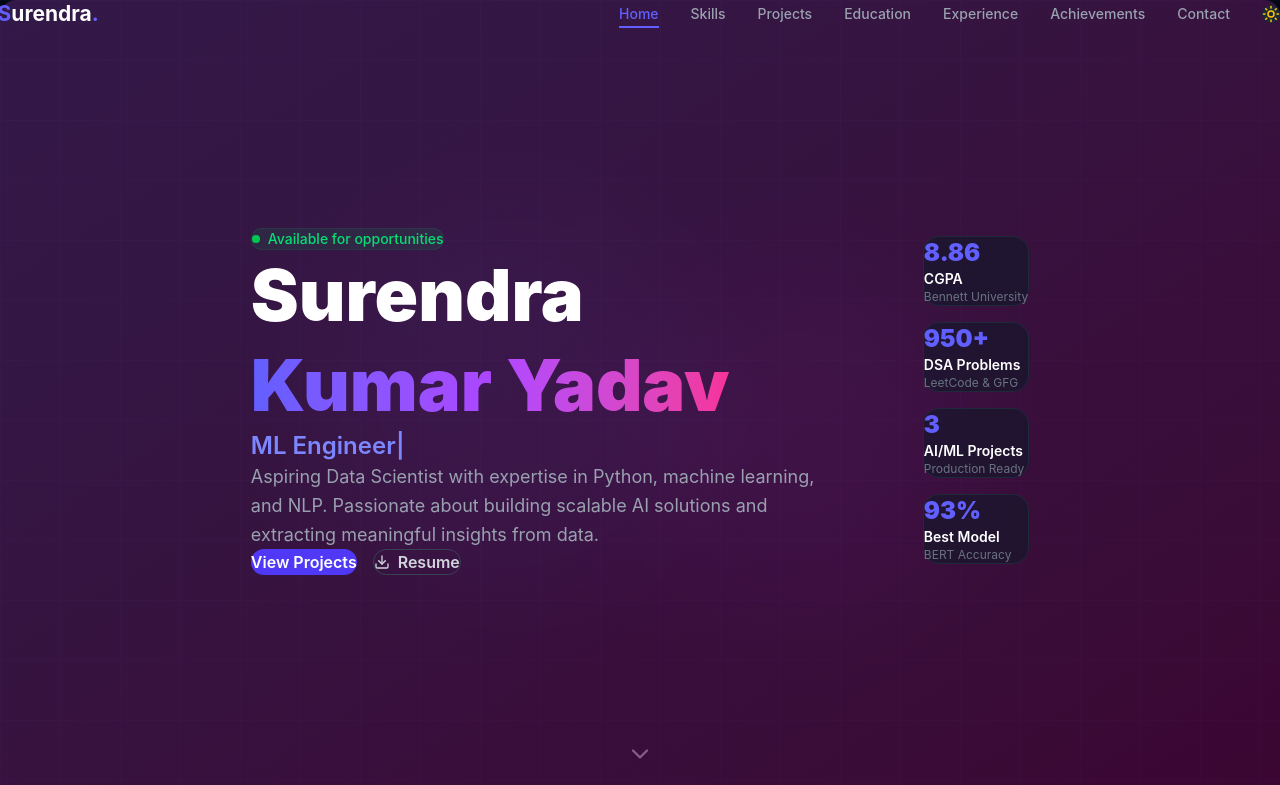
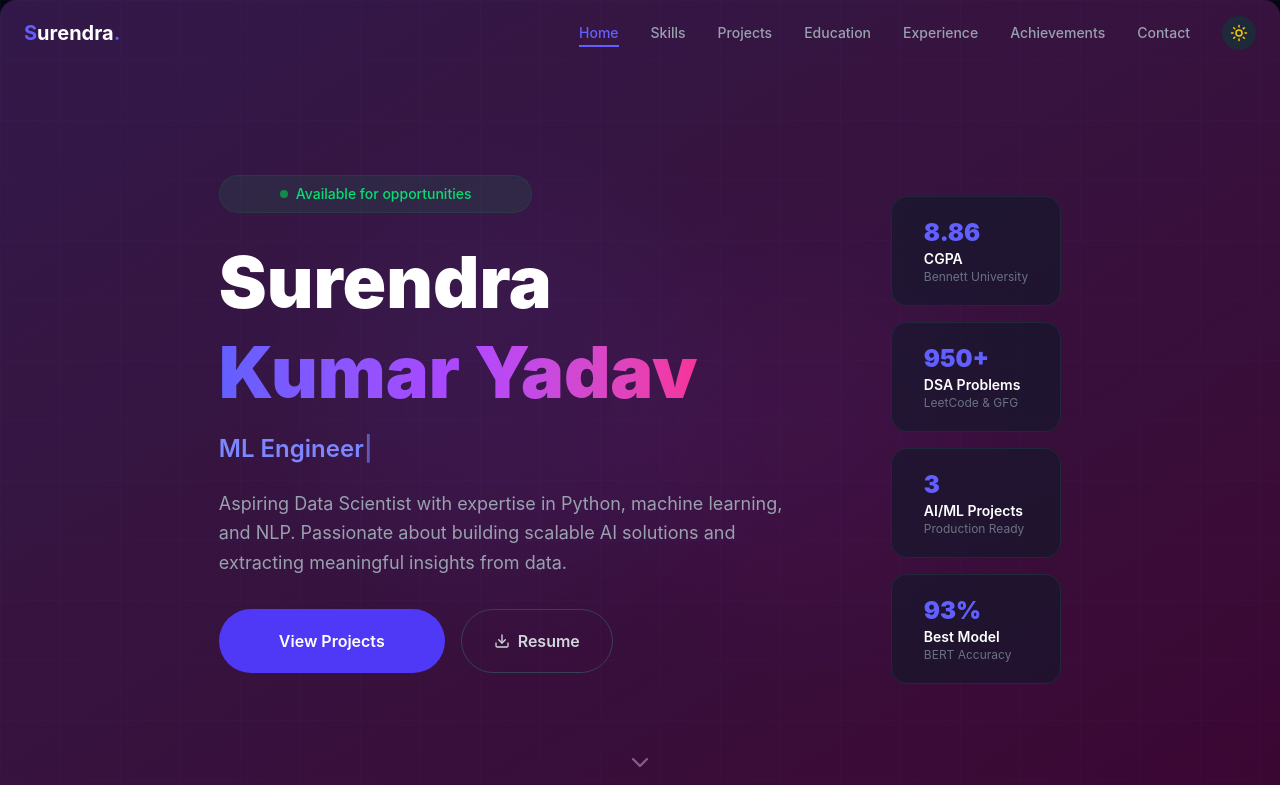
Before and after one commit to Abhi4821/mera-portfolio, a React (Vite) app: page / in a window 1280 px wide. Shown: the top 785 px of the page. Built offline with nearby package versions, Linux system fonts and the light colour scheme.

Commit message:
Update global styles for margin and padding

```diff
--- a/src/index.css
+++ b/src/index.css
@@ -1,8 +1,8 @@
 @import "tailwindcss";
 
 * {
-  margin: 0;
-  padding: 0;
+  margin: 20;
+  padding: 20;
   box-sizing: border-box;
 }
 
```
